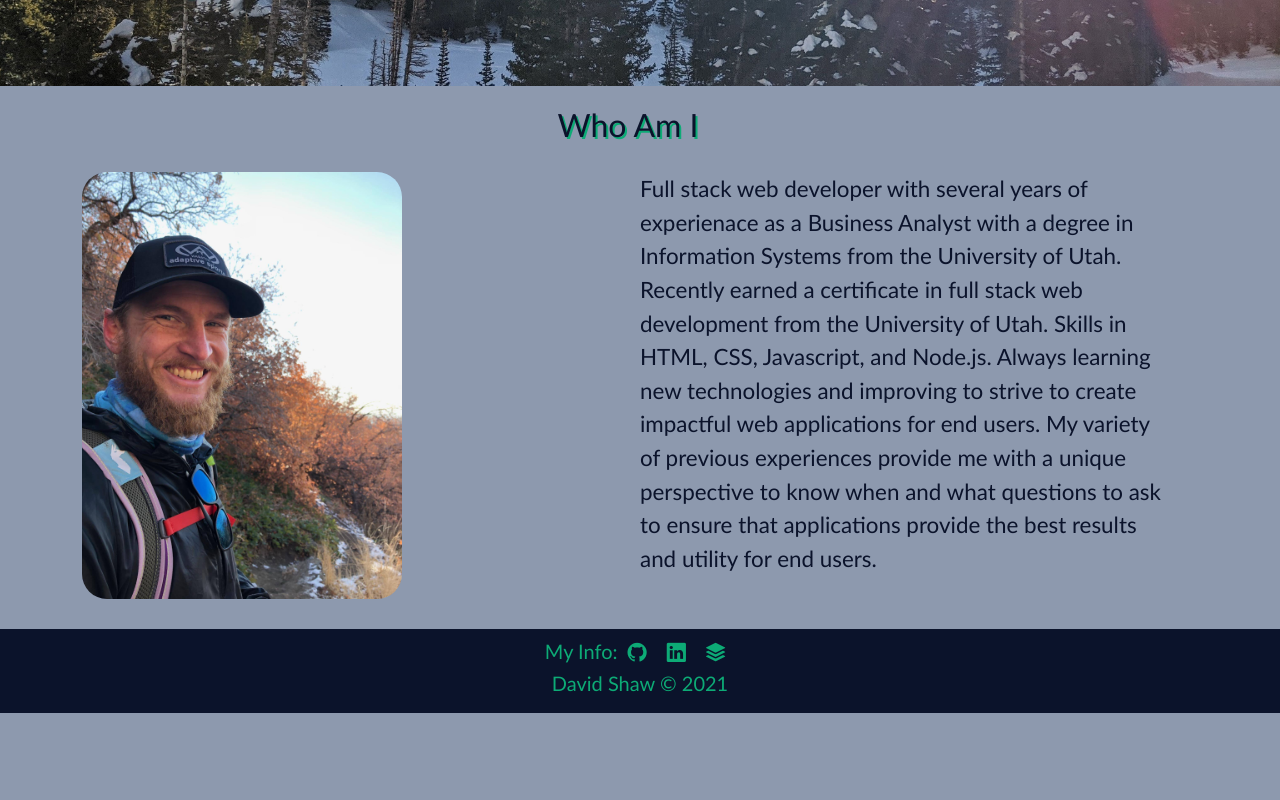
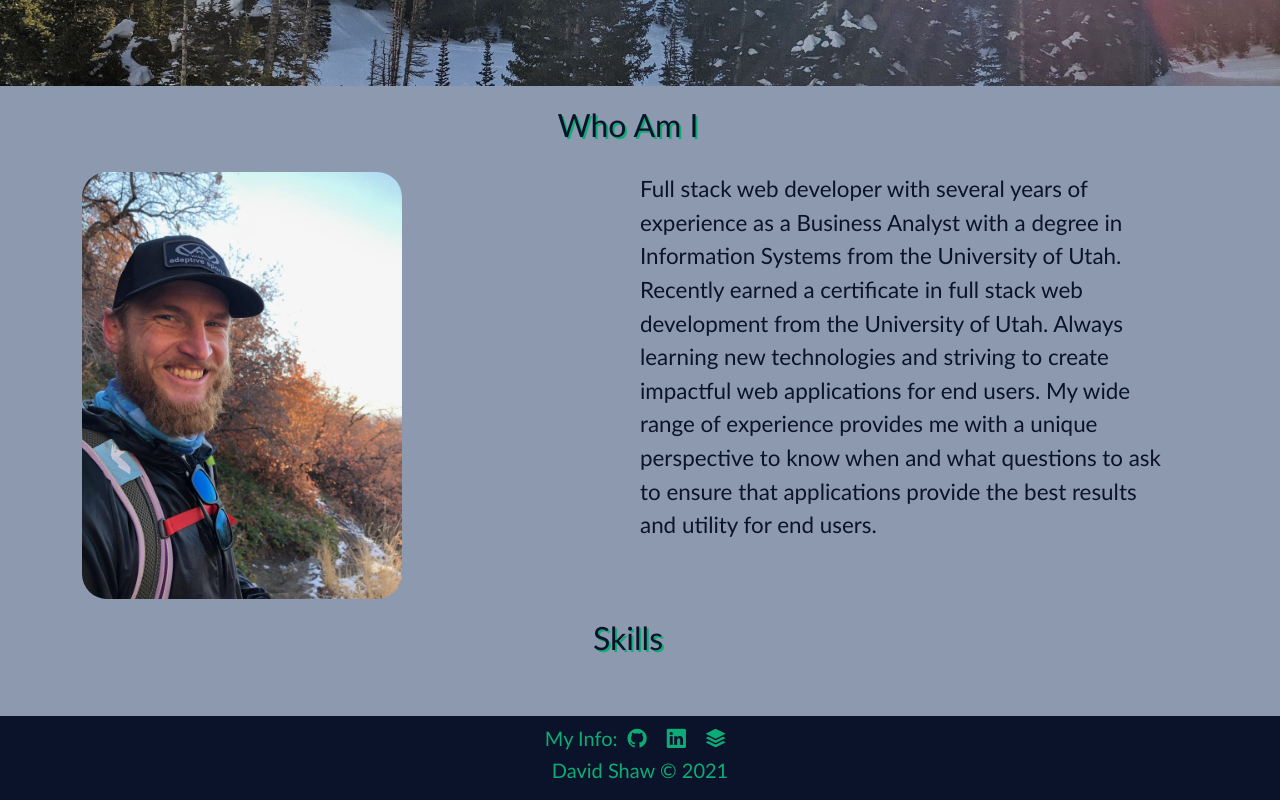
Before and after one commit to ds1242/portfolio-react, a React (Create React App) app: page / in a window 1280 px wide. Shown: the part 351-1151 px from the top of the page. Before the commit the page ends 1064 px from the top, so only its background shows below. Built offline with nearby package versions, Linux system fonts and the light colour scheme.

Commit message:
initial setup of skills section

```diff
--- a/src/components/About/About.jsx
+++ b/src/components/About/About.jsx
@@ -23,6 +23,11 @@ function About(props) {
                     </div>
                 </div>
             </div>
+            <div className="container-fluid">
+                <div className="row" id="about-title">
+                    <h2 id="about">Skills</h2>
+                </div>
+            </div>
         </section>
     )
 }
--- a/src/components/App/App.jsx
+++ b/src/components/App/App.jsx
@@ -17,7 +17,7 @@ function App() {
   const [ resumeSelected, setResumeSelected ] = useState(false);
 
 
-  const aboutText = "Full stack web developer with several years of experienace as a Business Analyst with a degree in Information Systems from the University of Utah.  Recently earned a certificate in full stack web development from the University of Utah. Skills in HTML, CSS, Javascript, and Node.js.  Always learning new technologies and improving to strive to create impactful web applications for end users.  My variety of previous experiences provide me with a unique perspective to know when and what questions to ask to ensure that applications provide the best results and utility for end users.";
+  const aboutText = "Full stack web developer with several years of experience as a Business Analyst with a degree in Information Systems from the University of Utah.  Recently earned a certificate in full stack web development from the University of Utah. Always learning new technologies and striving to create impactful web applications for end users.  My wide range of experience provides me with a unique perspective to know when and what questions to ask to ensure that applications provide the best results and utility for end users.";
   return (
    <div className="App">
       <Nav
```
